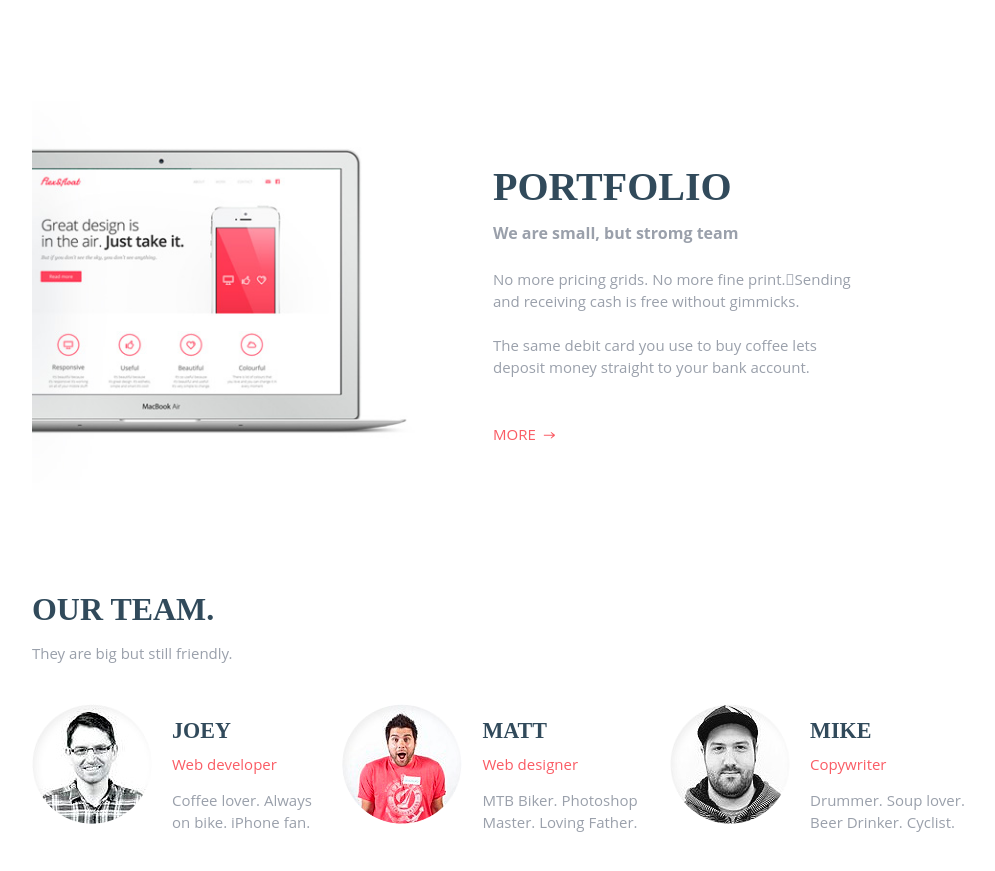
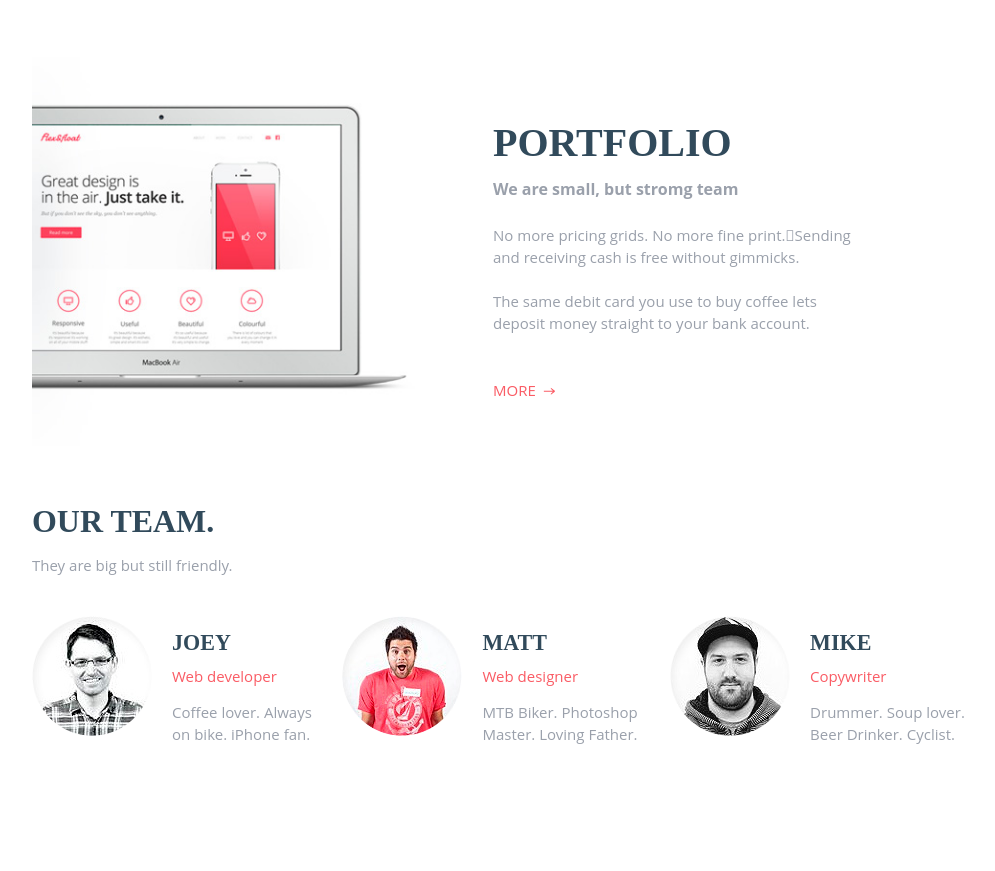
Before and after one commit to heknt90/layout-portfolio-landing, a website: page src/index.html in a window 1280 px wide. Shown: the part 1599-2470 px from the top of the page, without its empty margins (138-1133 px from the left). After the commit the page ends 2404 px from the top, so only its background shows below. Drawn offline with nearby package versions, Linux system fonts and the light colour scheme; files that its build step writes are made by us from their sources.

Commit message:
fixed sections margin

```diff
--- a/src/scss/base/grid.scss
+++ b/src/scss/base/grid.scss
@@ -4,5 +4,5 @@
 }
 
 section {
-    margin-bottom: 104px;
+    margin-bottom: 60px;
 }
```
